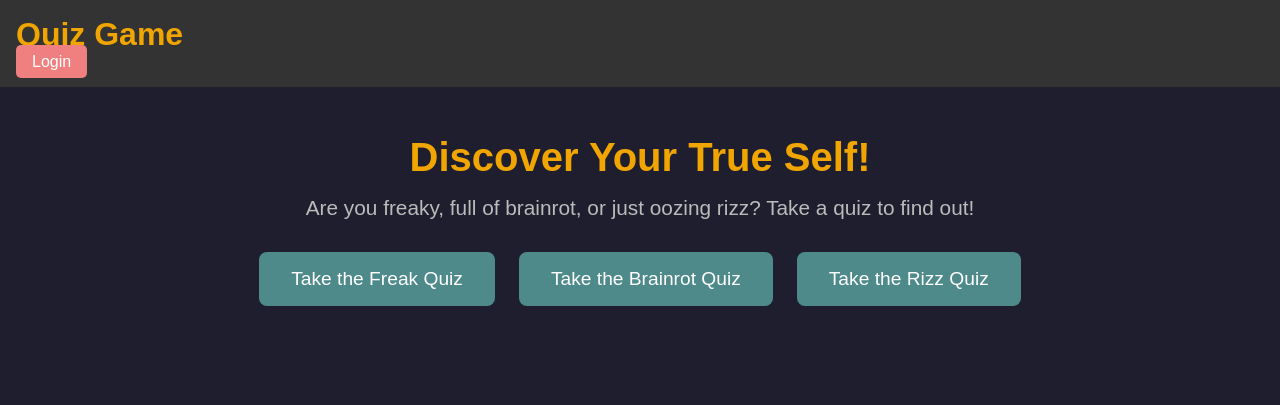
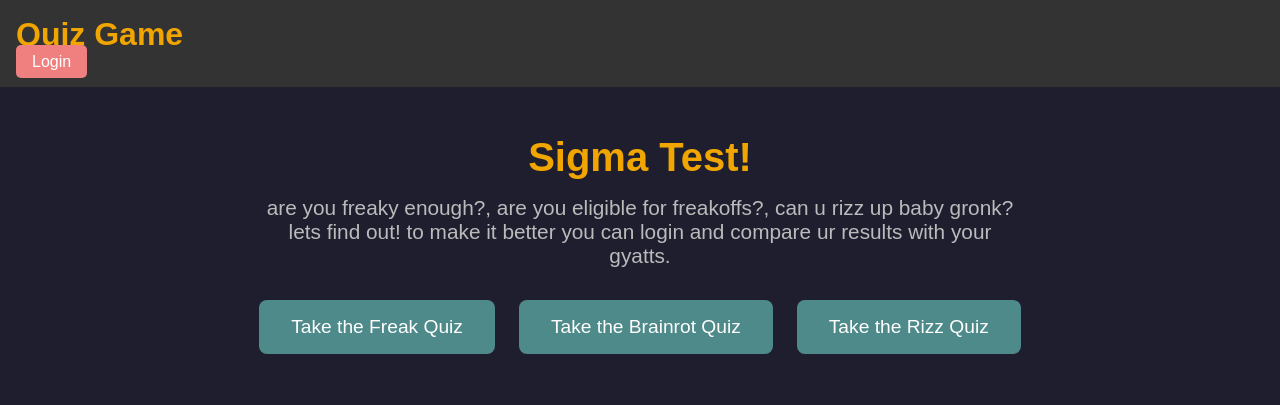
Before and after one commit to Light-Sensei/sigma, a plain HTML site: page index.html in a window 1280 px wide. Drawn offline with Linux system fonts and the light colour scheme.

Commit message:
Update index.html

```diff
--- a/index.html
+++ b/index.html
@@ -19,8 +19,8 @@
     <!-- Main Content: Quiz Selection -->
     <main>
         <div class="quiz-intro">
-            <h2>Discover Your True Self!</h2>
-            <p>Are you freaky, full of brainrot, or just oozing rizz? Take a quiz to find out!</p>
+            <h2>Sigma Test!</h2>
+            <p>are you freaky enough?, are you eligible for freakoffs?, can u rizz up baby gronk? lets find out! to make it better you can login and compare ur results with your gyatts.</p>
         </div>
 
         <div class="quiz-buttons">
```
